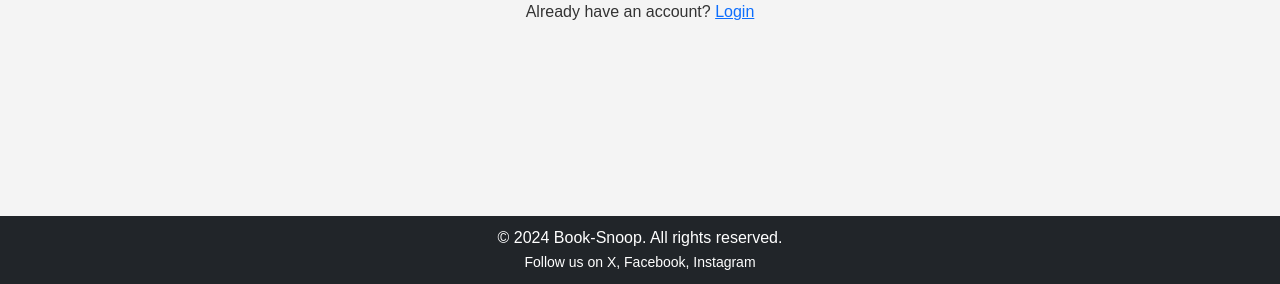
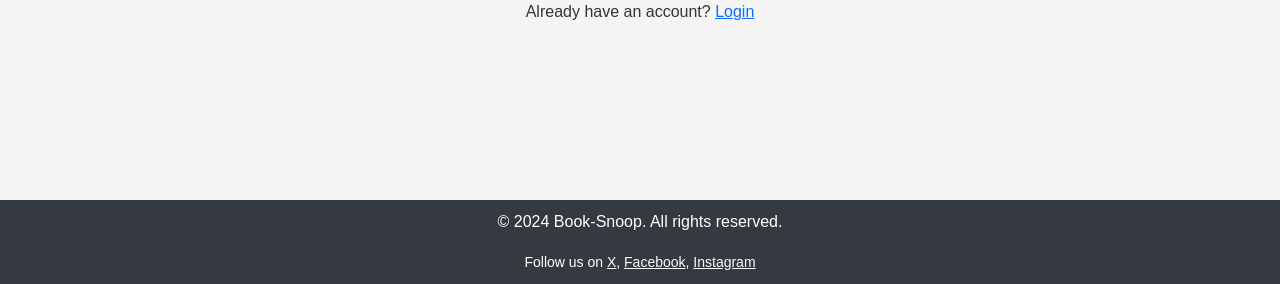
Before and after one commit to Nojhi3/book-snoop, a Django app: page /register/ in a window 1280 px wide. Shown: the part 516-800 px from the top of the page. Run offline with Django 5.2, Linux system fonts and the light colour scheme.

Commit message:
updated aesthetics

```diff
--- a/books/templates/base.html
+++ b/books/templates/base.html
@@ -20,17 +20,8 @@
                 <ul class="navbar-nav ms-auto">
                     <li class="nav-item"><a class="nav-link" href="{% url 'book_list' %}">📖 Books</a></li>
                     {% if user.is_authenticated %}
-                        <li class="nav-item">
-                            <form id="logout-form" method="post" action="{% url 'logout' %}" style="display: none;">
-                                {% csrf_token %}
-                            </form>
-                            <a class="nav-link" href="#" onclick="document.getElementById('logout-form').submit();">
-                                🚪 Logout
-                            </a>
-                        </li>
-                        <li class="nav-item">
-                            <a class="nav-link" href="{% url 'cart_detail' %}">🛒 Cart</a>
-                        </li>
+                        <li class="nav-item"><a class="nav-link" href="#" onclick="document.getElementById('logout-form').submit();">🚪 Logout</a></li>
+                        <li class="nav-item"><a class="nav-link" href="{% url 'cart_detail' %}">🛒 Cart</a></li>
                     {% else %}
                         <li class="nav-item"><a class="nav-link" href="{% url 'login' %}">🔑 Login</a></li>
                         <li class="nav-item"><a class="nav-link" href="{% url 'register' %}">📝 Register</a></li>
@@ -39,7 +30,6 @@
             </div>
         </div>
     </nav>
-
 
     <!-- Flash Messages -->
     <div class="container mt-3">
@@ -53,20 +43,15 @@
         {% endif %}
     </div>
 
+    <!-- Main content -->
     <main>
         {% block content %}{% endblock %}
     </main>
 
-
-<footer class="bg-dark text-white text-center">
-    <div class="container">
-        <p class="mb-0">&copy; 2024 Book-Snoop. All rights reserved.</p>
-        <small>Follow us on
-            <a href="https://x.com/" class="text-white text-decoration-none">X</a>,
-            <a href="https://www.facebook.com/" class="text-white text-decoration-none">Facebook</a>,
-            <a href="https://www.instagram.com/" class="text-white text-decoration-none">Instagram</a>
-        </small>
-    </div>
+    <!-- Footer -->
+    <footer>
+        <p>© 2024 Book-Snoop. All rights reserved.</p>
+        <small>Follow us on <a href="#" class="text-light">X</a>, <a href="#" class="text-light">Facebook</a>, <a href="#" class="text-light">Instagram</a></small>
     </footer>
 
 
```
Lines whose indentation alone changed are shown as unchanged.
